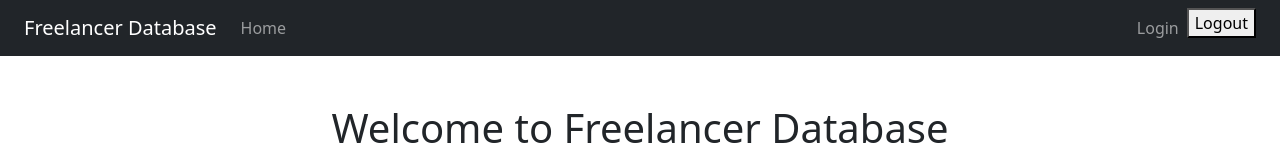
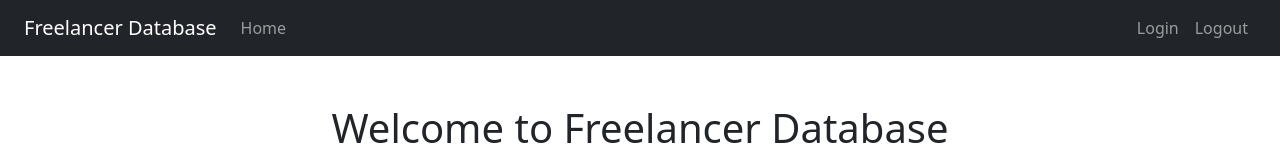
Before and after one commit to erinxw/TechAssessment, a React (Create React App) app in the folder frontend/: page / in a window 1280 px wide. Shown: the top 160 px of the page. Built offline with nearby package versions, Linux system fonts and the light colour scheme; no server answers.

Commit message:
Refactor logout functionality to use Link component for navigation

```diff
--- a/frontend/src/App.js
+++ b/frontend/src/App.js
@@ -28,7 +28,7 @@ function App() {
               <Link to="/login" className="nav-link">Login</Link>
             </li>
             <li className='nav-item'>
-              <button onClick={handleLogout}>Logout</button>
+              <Link to="/login" className="nav-link" onClick={handleLogout}>Logout</Link>
             </li>
           </div>
         </nav>
```
